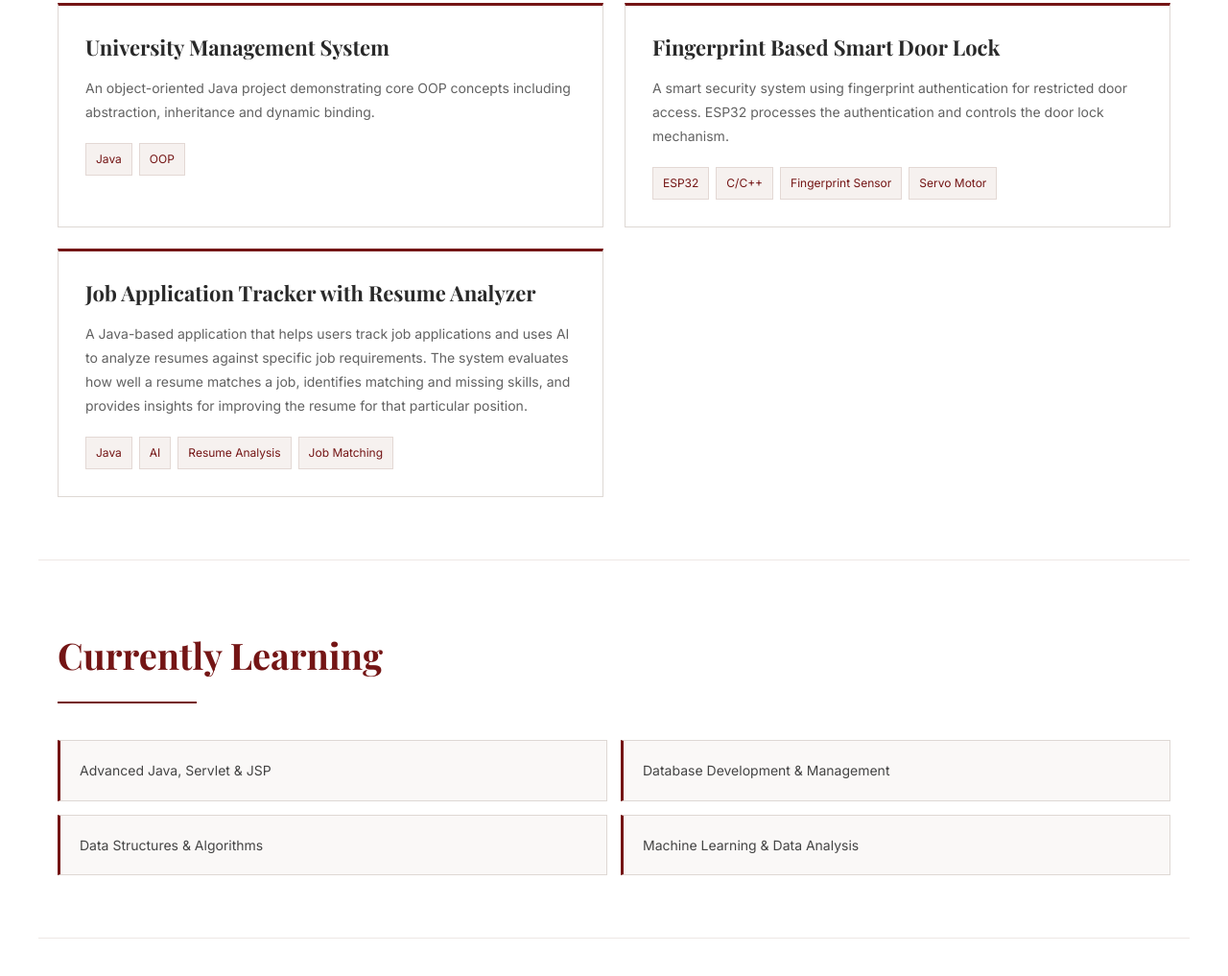
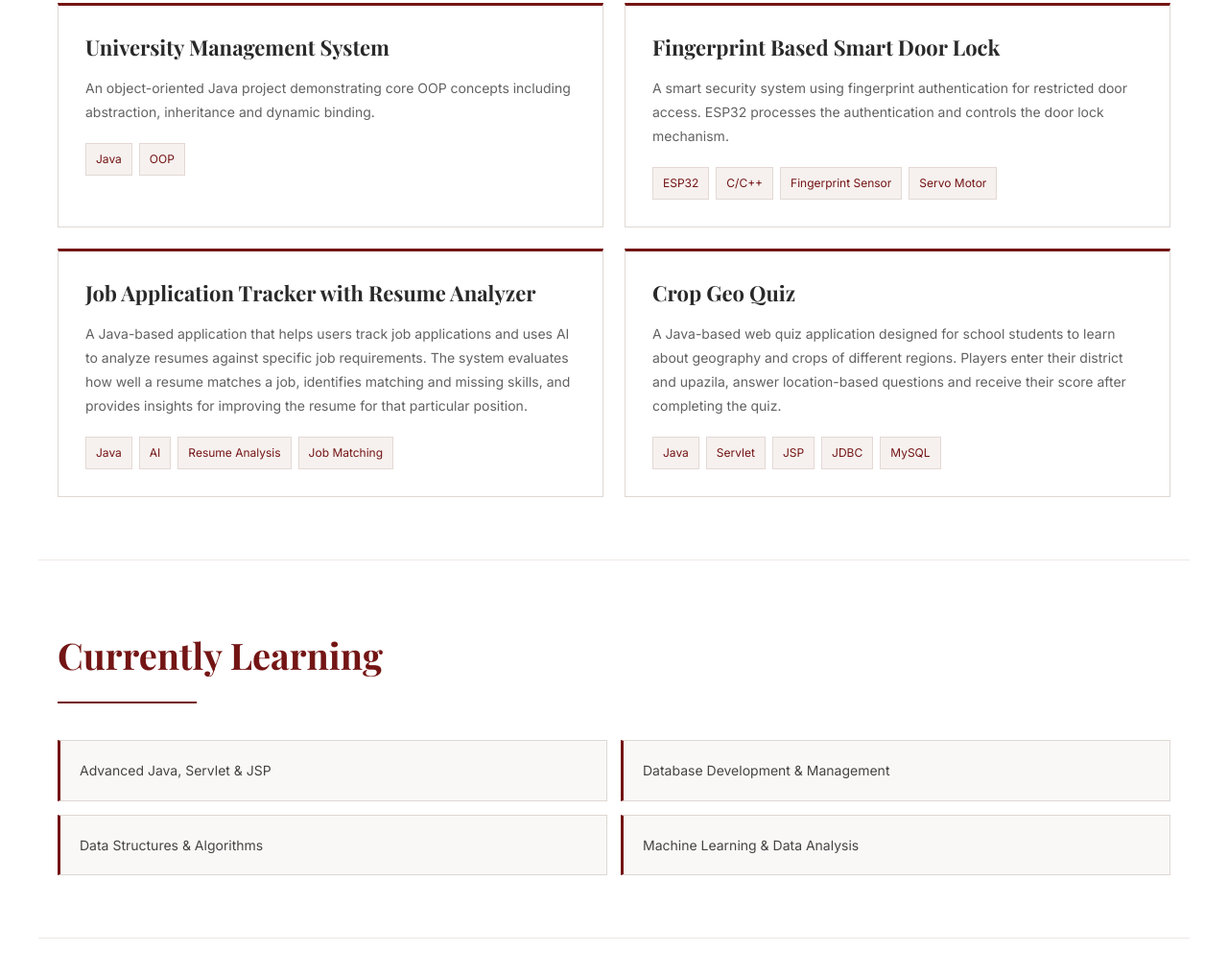
Before and after one commit to RiNa-036/RiNa-036.github.io, a plain HTML site: page index.html in a window 1280 px wide. Shown: the part 3093-4110 px from the top of the page at 96% size. Drawn offline with nearby package versions, Linux system fonts and the light colour scheme.

Commit message:
Initial portfolio website
:w#

```diff
--- a/index.html
+++ b/index.html
@@ -613,6 +613,37 @@
 
                 </div>
 
+
+                <!-- Project 6 -->
+
+                <div class="project-card">
+
+                    <h3>
+                        Crop Geo Quiz
+                    </h3>
+
+                    <p>
+                        A Java-based web quiz application designed for
+                        school students to learn about geography and
+                        crops of different regions. Players enter their
+                        district and upazila, answer location-based
+                        questions and receive their score after
+                        completing the quiz.
+                    </p>
+
+                    <div class="project-tags">
+
+                        <span>Java</span>
+                        <span>Servlet</span>
+                        <span>JSP</span>
+                        <span>JDBC</span>
+                        <span>MySQL</span>
+
+                    </div>
+
+                </div>
+
+
             </div>
 
         </section>
```
